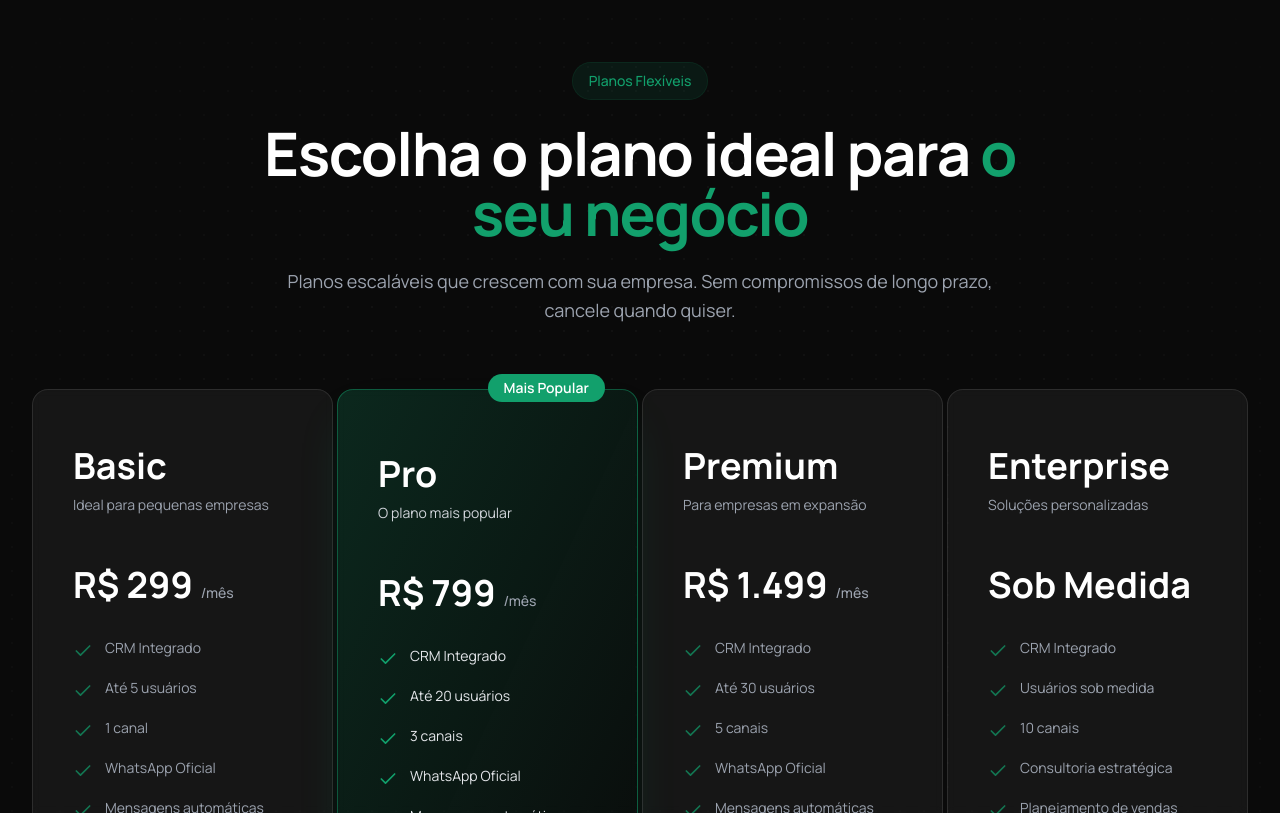
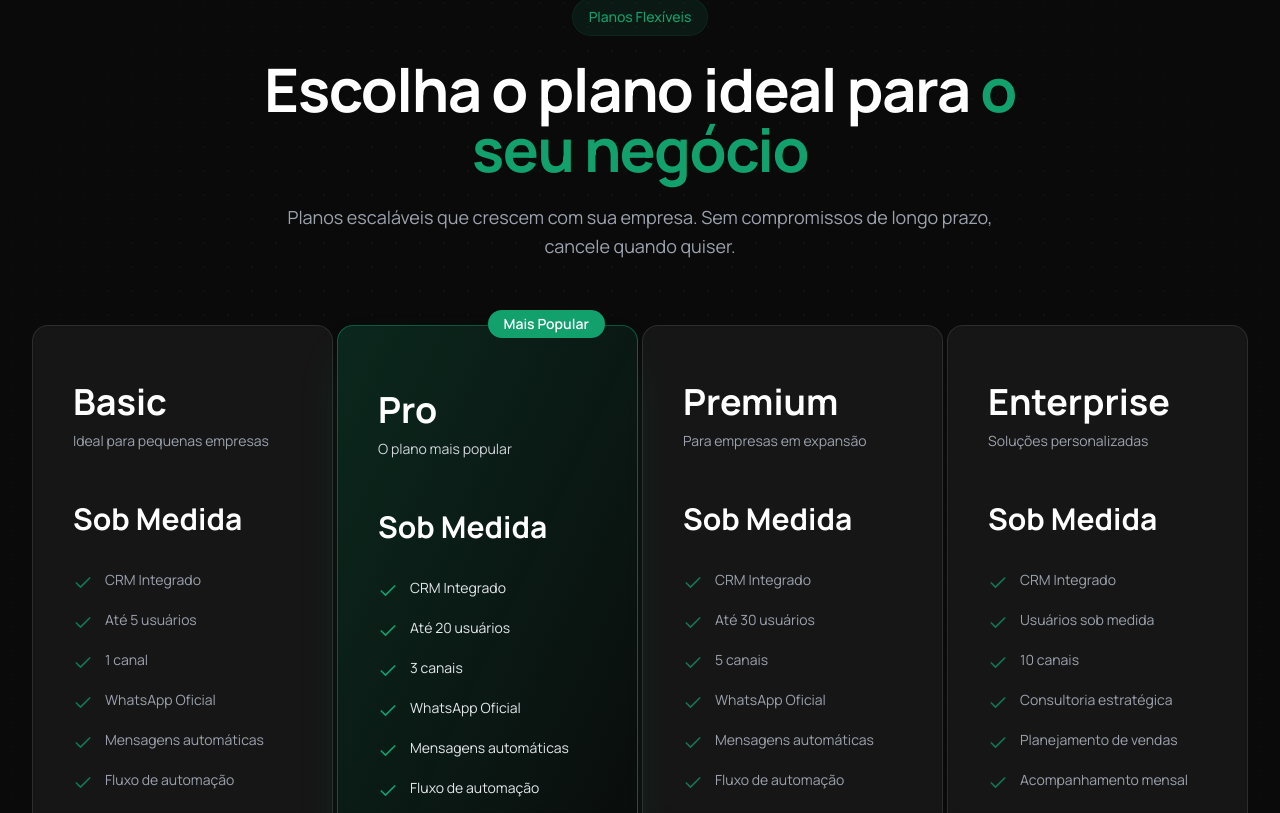
Before and after one commit to DehTarifa/flow2work, a React (Vite) app: page / in a window 1280 px wide. Shown: the part 4021-4834 px from the top of the page. Built offline with nearby package versions, Linux system fonts and the light colour scheme.

Commit message:
atualização conteúdos de integração

```diff
--- a/src/components/Hero.jsx
+++ b/src/components/Hero.jsx
@@ -107,7 +107,7 @@ export function Hero() {
                                 variant="primary"
                                 className="gap-2 text-base px-8 py-6 group"
                             >
-                                <a href="https://api.whatsapp.com/send?phone=551155200485">Entre em contato agora mesmo</a>
+                                <a href="https://api.whatsapp.com/send?phone=551155200485" target='_blank'>Entre em contato agora mesmo</a>
                                 <ArrowRight className="w-5 h-5 group-hover:translate-x-1 transition-transform" />
                             </Button>
 
--- a/src/components/Integrations.jsx
+++ b/src/components/Integrations.jsx
@@ -8,7 +8,7 @@ const integrations = [
         title: 'Integrações via API',
         description: 'Integre outras ferramentas ao Flow2work através de API. Conecte com seus sistemas favoritos e tenha muito mais funcionalidades.',
         icon: Code2,
-        features: ['REST API', 'Webhooks', 'SDK JavaScript', 'Documentação completa'],
+        features: ['REST API', 'Documentação completa'],
         color: 'from-blue-500/20 to-blue-500/5',
         iconColor: 'bg-blue-100',
     },
@@ -17,7 +17,7 @@ const integrations = [
         title: 'IA com ChatGPT',
         description: 'Utilize o poder do ChatGPT para criar respostas inteligentes e personalizadas. Automatize atendimentos com inteligência artificial avançada.',
         icon: Zap,
-        features: ['Respostas Inteligentes', 'Aprendizado contínuo', 'Personalização', 'Análise de sentimento'],
+        features: ['Respostas Inteligentes', 'Personalização',],
         color: 'from-purple-500/20 to-purple-500/5',
         iconColor: 'bg-purple-100',
     },
--- a/src/components/Pricing.jsx
+++ b/src/components/Pricing.jsx
@@ -7,24 +7,24 @@ import clsx from 'clsx';
 const plans = [
     {
         name: 'Basic',
-        price: 'R$ 299',
-        period: '/mês',
+        price: 'Sob Medida',
+        period: '',
         description: 'Ideal para pequenas empresas',
         features: ['CRM Integrado', 'Até 5 usuários', '1 canal', 'WhatsApp Oficial', 'Mensagens automáticas', 'Fluxo de automação'],
         highlight: false,
     },
     {
         name: 'Pro',
-        price: 'R$ 799',
-        period: '/mês',
+        price: 'Sob Medida',
+        period: '',
         description: 'O plano mais popular',
         features: ['CRM Integrado', 'Até 20 usuários', '3 canais', 'WhatsApp Oficial', 'Mensagens automáticas', 'Fluxo de automação'],
         highlight: true,
     },
     {
         name: 'Premium',
-        price: 'R$ 1.499',
-        period: '/mês',
+        price: 'Sob Medida',
+        period: '',
         description: 'Para empresas em expansão',
         features: ['CRM Integrado', 'Até 30 usuários', '5 canais','WhatsApp Oficial', 'Mensagens automáticas', 'Fluxo de automação'],
         highlight: false,
@@ -157,7 +157,7 @@ export function Pricing() {
                                 {/* Pricing */}
                                 <div className="mb-8">
                                     <div className="flex items-baseline gap-2">
-                                        <span className="text-4xl lg:text-4xl font-bold text-white">
+                                        <span className="text-4xl lg:text-3xl font-bold text-white">
                                             {plan.price}
                                         </span>
                                         {plan.period && (
```
